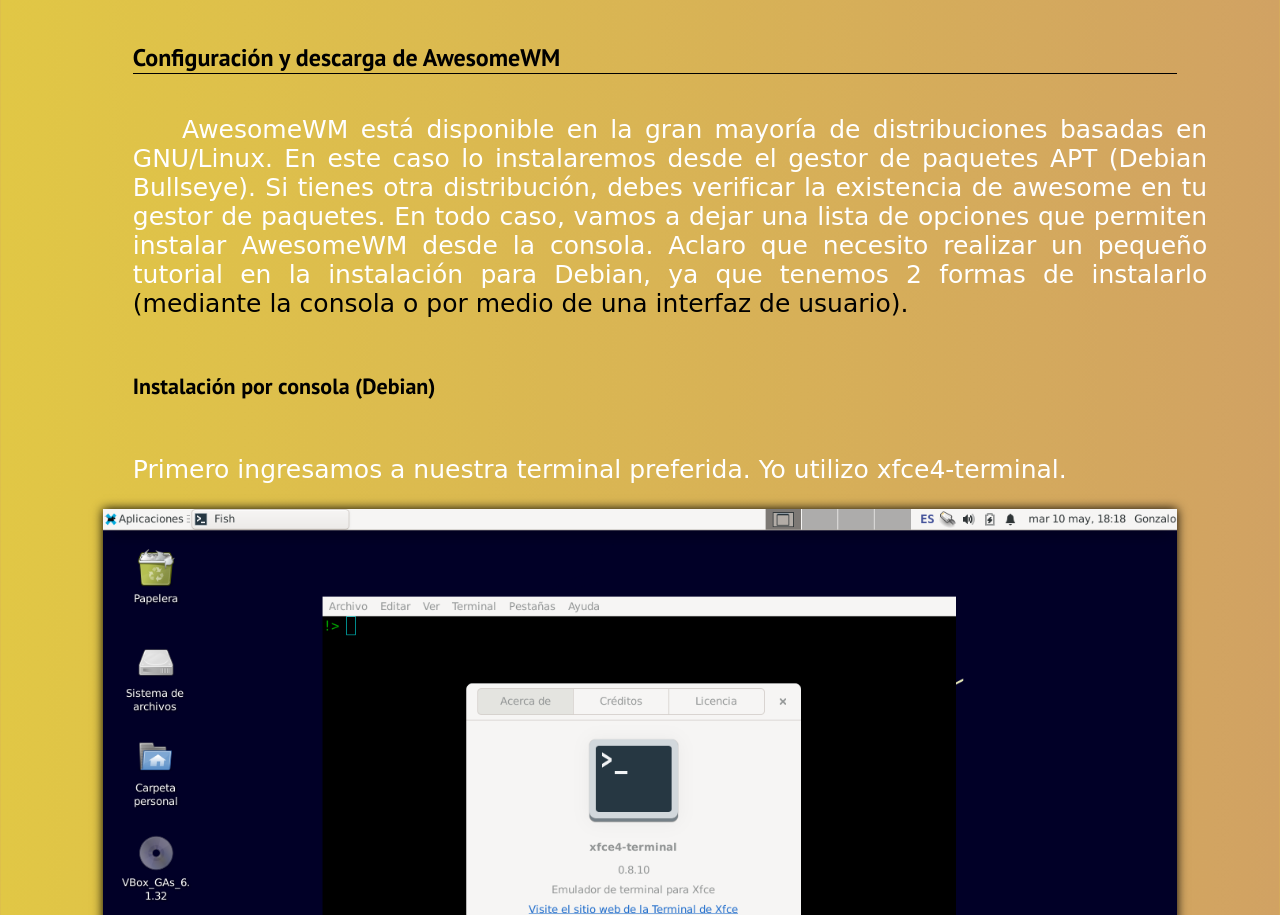
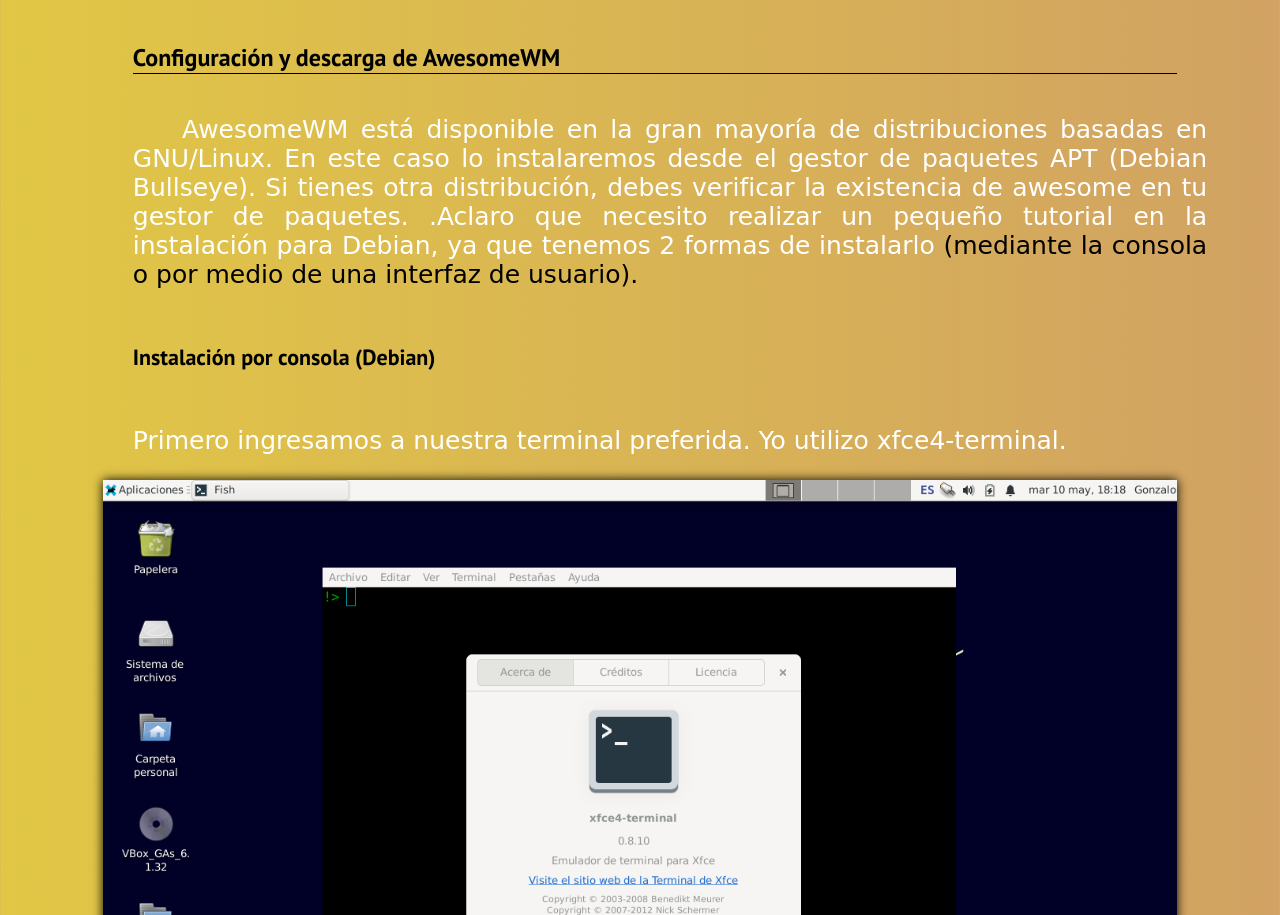
Before and after one commit to jaglux12/jaglux12.github.io, a plain HTML site: page inicio/novedades/awesometutorial.html in a window 1280 px wide. Shown: the part 6935-7850 px from the top of the page. Drawn offline with Linux system fonts and the light colour scheme; a web font is replaced by a local one.

Commit message:
cambios en el articulo

```diff
--- a/inicio/novedades/awesometutorial.html
+++ b/inicio/novedades/awesometutorial.html
@@ -194,8 +194,7 @@
         basadas en GNU/Linux. En este caso lo instalaremos desde el
         gestor de paquetes APT (Debian Bullseye). Si tienes otra distribución,
         debes verificar la existencia de awesome en tu gestor de paquetes.
-        En todo caso, vamos a dejar una lista de opciones que permiten instalar
-         AwesomeWM desde la consola. Aclaro que necesito realizar un pequeño tutorial en la
+        .Aclaro que necesito realizar un pequeño tutorial en la
           instalación para Debian, ya que tenemos 2 formas de instalarlo
           <label style="color:black;">(mediante la consola o por medio de una interfaz de usuario).</label>
       </p>
@@ -269,8 +268,6 @@
     <img src="../../imgs/novedades/awesome-tutorial/cap_synaptic_4_edit.png">
 
 
-
-
     </div>
 
 
```
